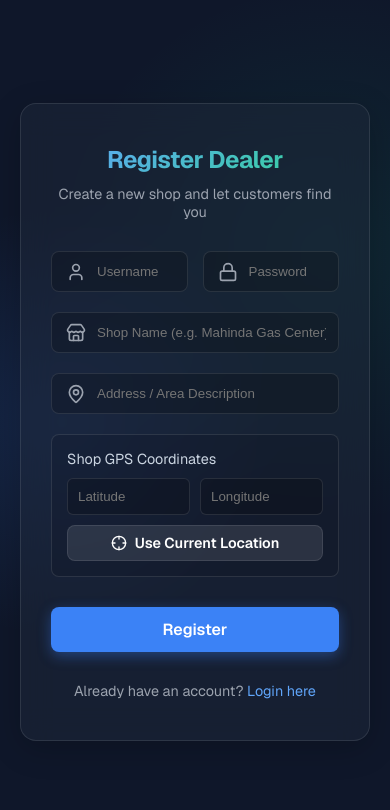
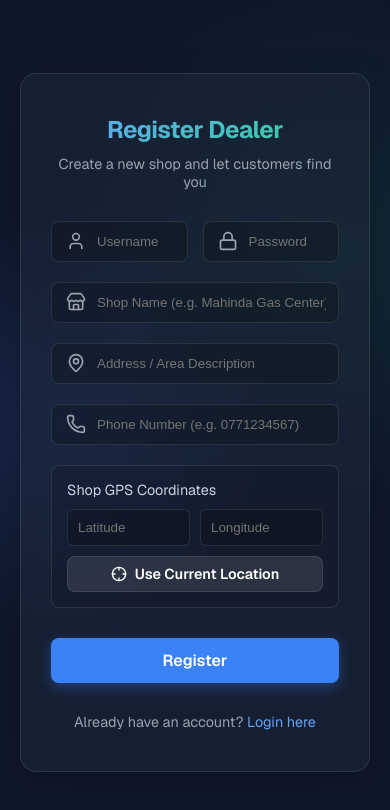
Before and after one commit to kavishkarasara/Gas_Location_Project, a Next.js app: page /dashboard/signup in a window 390 px wide. Shown: the top 810 px of the page. Built offline with nearby package versions, Linux system fonts and the light colour scheme.

Commit message:
Add phone number field to registration and display contact info to customers

```diff
--- a/app/api/auth/signup/route.ts
+++ b/app/api/auth/signup/route.ts
@@ -4,7 +4,7 @@ import { supabase } from '@/lib/supabase';
 export async function POST(req: Request) {
     try {
         const body = await req.json();
-        const { username, password, shopName, location, lat, lng } = body;
+        const { username, password, shopName, location, lat, lng, phone } = body;
 
         if (!username || !password || !shopName || !lat || !lng) {
             return NextResponse.json({ success: false, error: 'All fields are required' }, { status: 400 });
@@ -40,7 +40,8 @@ export async function POST(req: Request) {
                 name: shopName,
                 location: location || "Custom Location",
                 lat: parseFloat(lat),
-                lng: parseFloat(lng)
+                lng: parseFloat(lng),
+                phone: phone || null
             }])
             .select()
             .single();
--- a/app/api/gas-stations/route.ts
+++ b/app/api/gas-stations/route.ts
@@ -21,6 +21,7 @@ export async function GET() {
             litro5kg: station.litro5kg,
             laugfs12_5kg: station.laugfs12_5kg,
             laugfs5kg: station.laugfs5kg,
+            phone: station.phone,
             updatedAt: station.updated_at
         }));
 
--- a/app/dashboard/signup/page.tsx
+++ b/app/dashboard/signup/page.tsx
@@ -3,7 +3,7 @@
 import { useState } from "react";
 import { useRouter } from "next/navigation";
 import Link from "next/link";
-import { Store, MapPin, User, Lock, Crosshair } from "lucide-react";
+import { Store, MapPin, User, Lock, Crosshair, Phone } from "lucide-react";
 
 export default function DealerSignup() {
     const router = useRouter();
@@ -12,6 +12,7 @@ export default function DealerSignup() {
         password: "",
         shopName: "",
         location: "",
+        phone: "",
         lat: "",
         lng: ""
     });
@@ -144,6 +145,21 @@ export default function DealerSignup() {
                         />
                     </div>
 
+                    <div style={{ position: "relative" }}>
+                        <Phone size={20} style={{ position: "absolute", left: "15px", top: "50%", transform: "translateY(-50%)", color: "#9ca3af" }} />
+                        <input
+                            type="tel"
+                            placeholder="Phone Number (e.g. 0771234567)"
+                            value={formData.phone}
+                            onChange={(e) => setFormData({ ...formData, phone: e.target.value })}
+                            required
+                            style={{
+                                width: "100%", padding: "12px 12px 12px 45px", borderRadius: "8px",
+                                border: "1px solid var(--card-border)", background: "rgba(0,0,0,0.2)", color: "white", outline: "none"
+                            }}
+                        />
+                    </div>
+
                     <div style={{ background: "rgba(0,0,0,0.1)", padding: "15px", borderRadius: "8px", border: "1px solid var(--card-border)" }}>
                         <label style={{ display: "block", marginBottom: "10px", color: "#cbd5e1", fontSize: "0.9rem" }}>Shop GPS Coordinates</label>
                         <div style={{ display: "flex", gap: "10px", marginBottom: "10px" }}>
--- a/lib/db.ts
+++ b/lib/db.ts
@@ -9,6 +9,7 @@ export type GasStation = {
     litro5kg: boolean;
     laugfs12_5kg: boolean;
     laugfs5kg: boolean;
+    phone?: string;
     updatedAt: string;
 };
 
```
Also changed, not shown: app/map/[id]/page.tsx (+7 -2 lines), app/map/page.tsx (+9 -1 lines), 1 other file (tests, documents, lock files or other folders).
